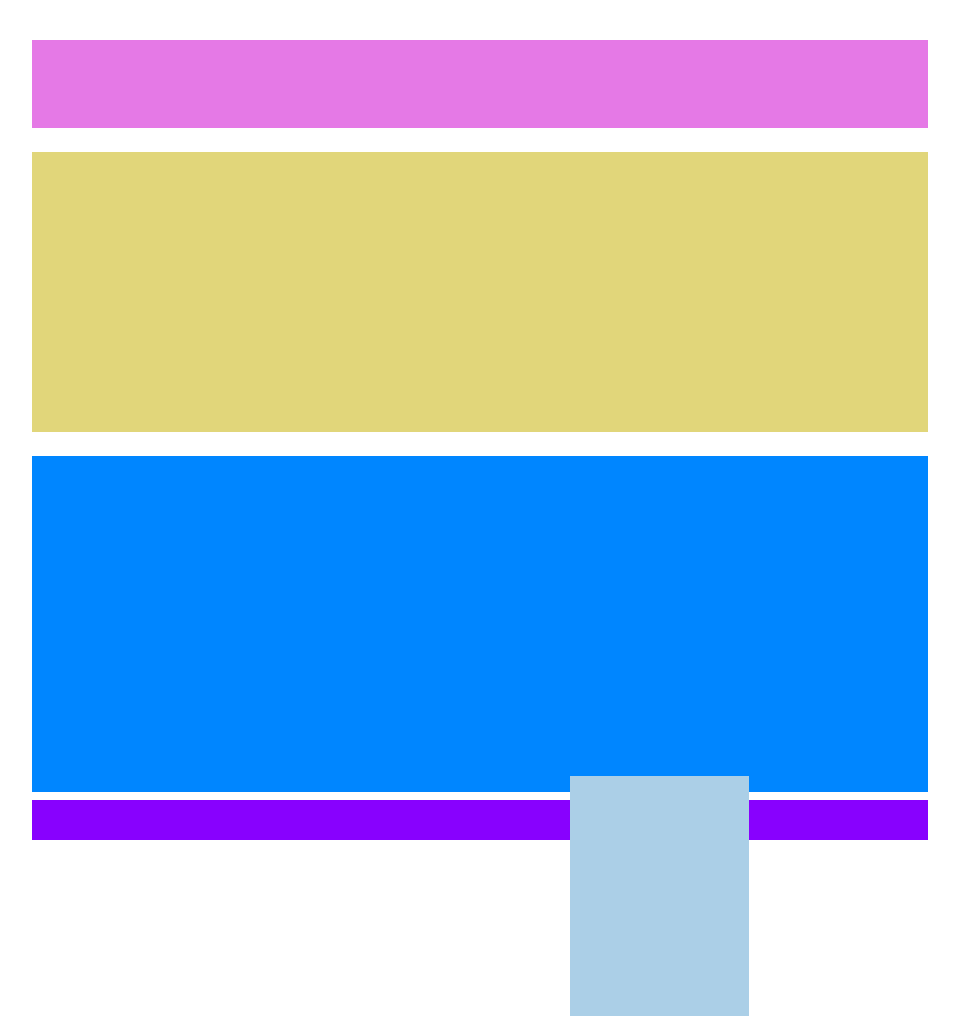
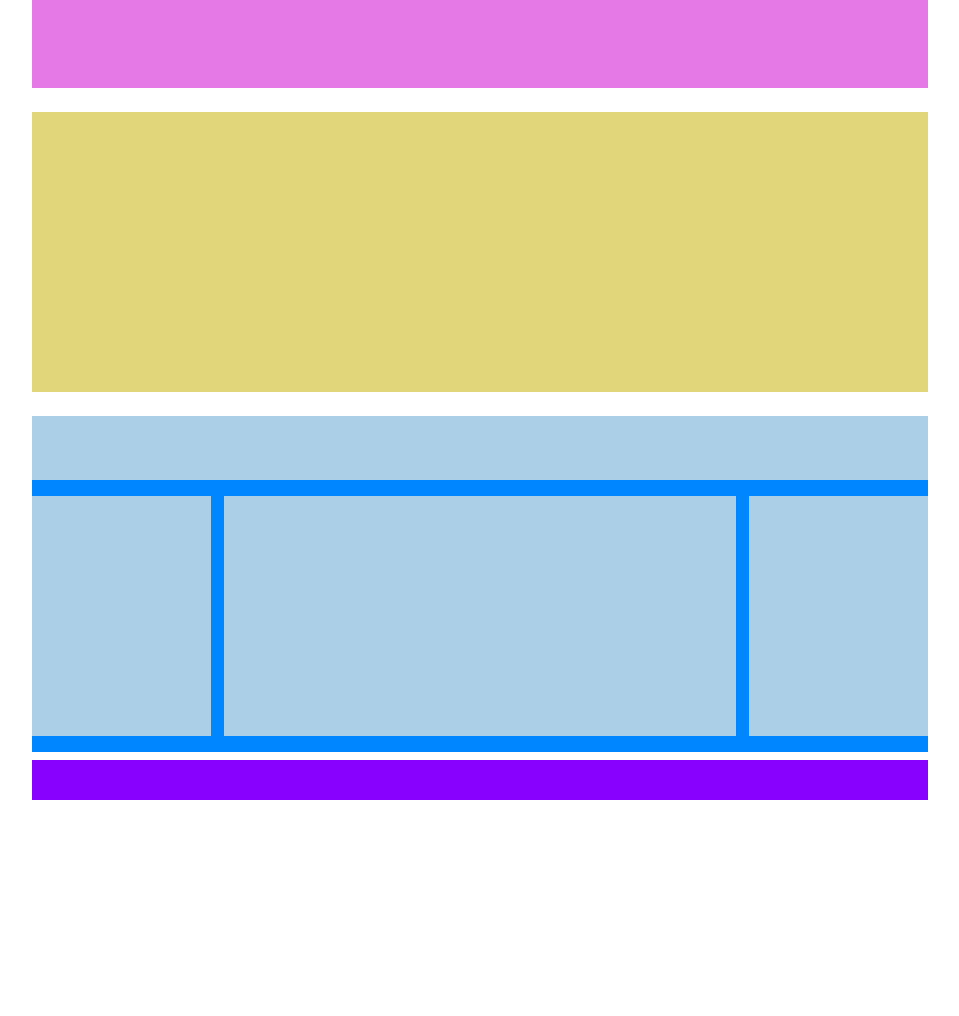
Before and after one commit to catclou/htmlcss-struttura-wp, a plain HTML site: page index.html in a window 1280 px wide. Shown: the whole page, without its empty margins (160-1119 px from the left). After the commit the page ends 800 px from the top, so only its background shows below. Drawn offline with Linux system fonts and the light colour scheme.

Commit message:
fixed unknown issues w/float

```diff
--- a/assets/css/style.css
+++ b/assets/css/style.css
@@ -15,8 +15,6 @@ h2, h3 {
 .big-container {
     width: 70%;
     margin: auto;
-    margin-top: 5vh;
-    margin-bottom: 5vh;
 }
 
 header,
@@ -44,12 +42,6 @@ header {
     margin-bottom: 1vh;
 }
 
-.clearfix {
-    content:"";
-    display: table;
-    clear: both;
-}
-
 footer {
     background-color: #8801fe;
     height: 5vh;
@@ -57,18 +49,7 @@ footer {
 
 .top-article,
 .left-article,
-.central-article,.clearfix {
-    content:"";
-    display: table;
-    clear: both;
-}
-
-.clearfix {
-    content:"";
-    display: table;
-    clear: both;
-}
-
+.central-article,
 .right-article {
     background-color: #abcfe7;
 }
```
